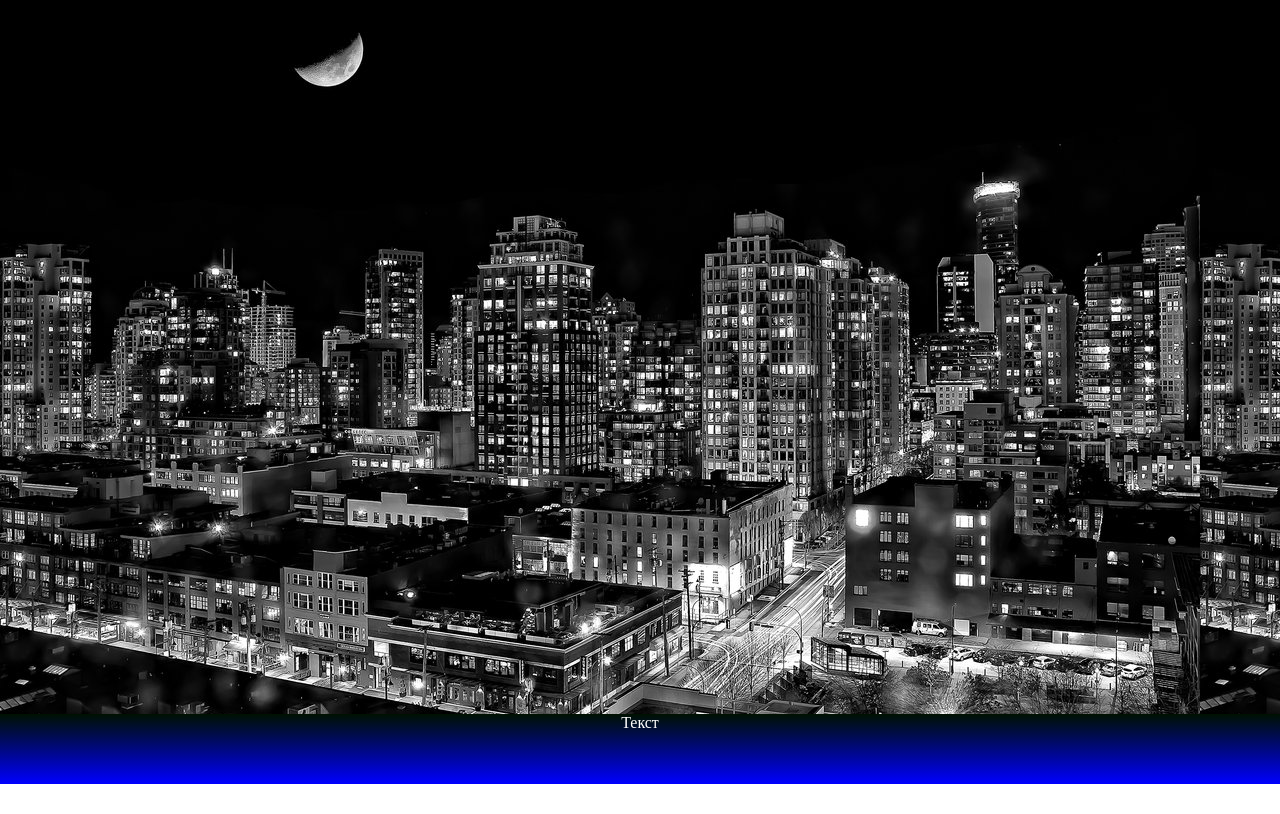
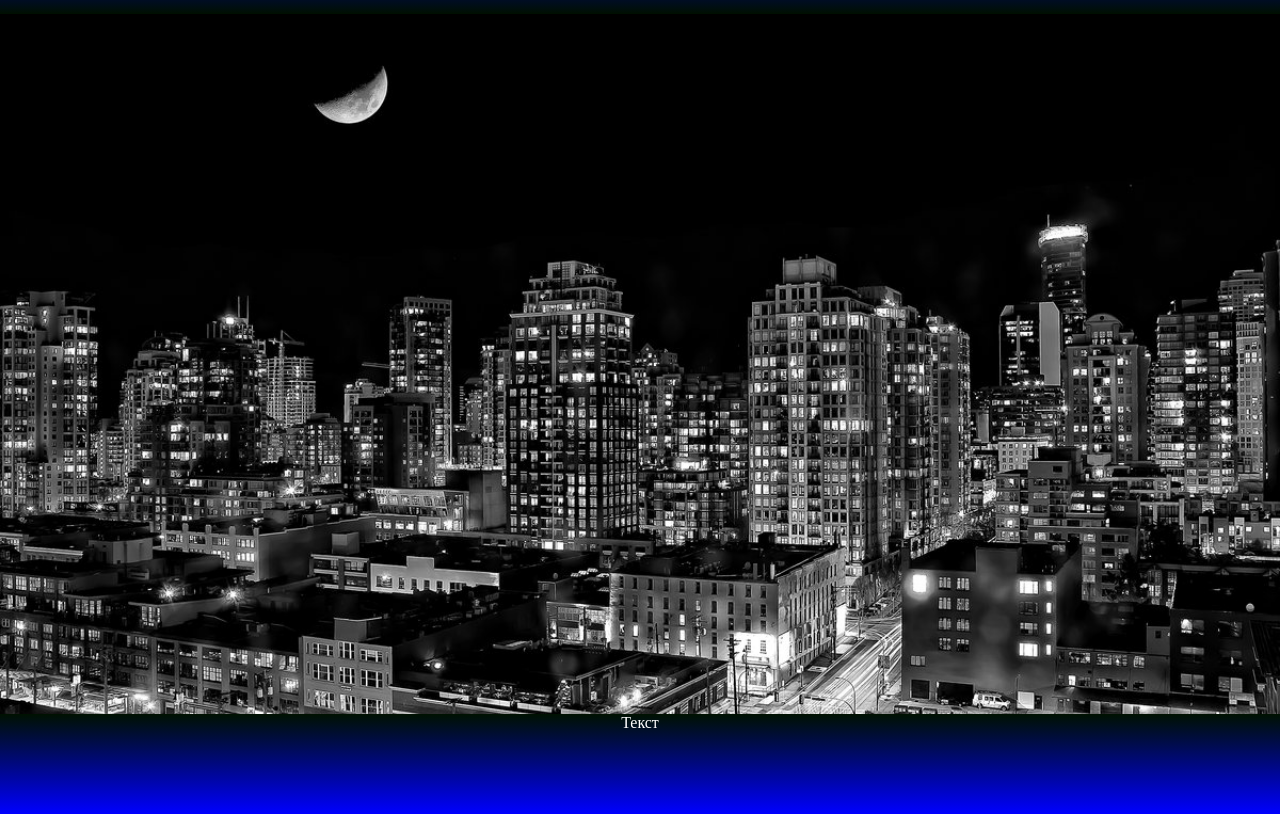
Before and after one commit to myslikam/myslik, a website: page src/index.html in a window 1280 px wide. Shown: the part 86-900 px from the top of the page. Before the commit the page ends 870 px from the top, so only its background shows below. Drawn offline with nearby package versions, Linux system fonts and the light colour scheme; files that its build step writes are made by us from their sources.

Commit message:
10:31_11.05.2020

```diff
--- a/src/main.scss
+++ b/src/main.scss
@@ -7,7 +7,7 @@ html, body {
   }
 
 header{
-  height: 70px;
+  height: 100px;
   background: linear-gradient(to bottom, #0000ff 0%, #000f00 100%);
   text-align: center;
   color: white;
@@ -18,13 +18,14 @@ header{
   min-width: 100%;
   min-height: 100%;
   background-image: url('/img/orchestra.jpg');
+  background-size: 100%;
  }
 
 footer{
   position: absolute;
   top: 100%;
   width: 100%;
-  height: 70px;
+  height: 100px;
   background: linear-gradient(to bottom, #001100 0%, #0000ff 100%);
   text-align: center;
   color: white;
```
Also changed, not shown: dist/css/main.css, 1 other file.
